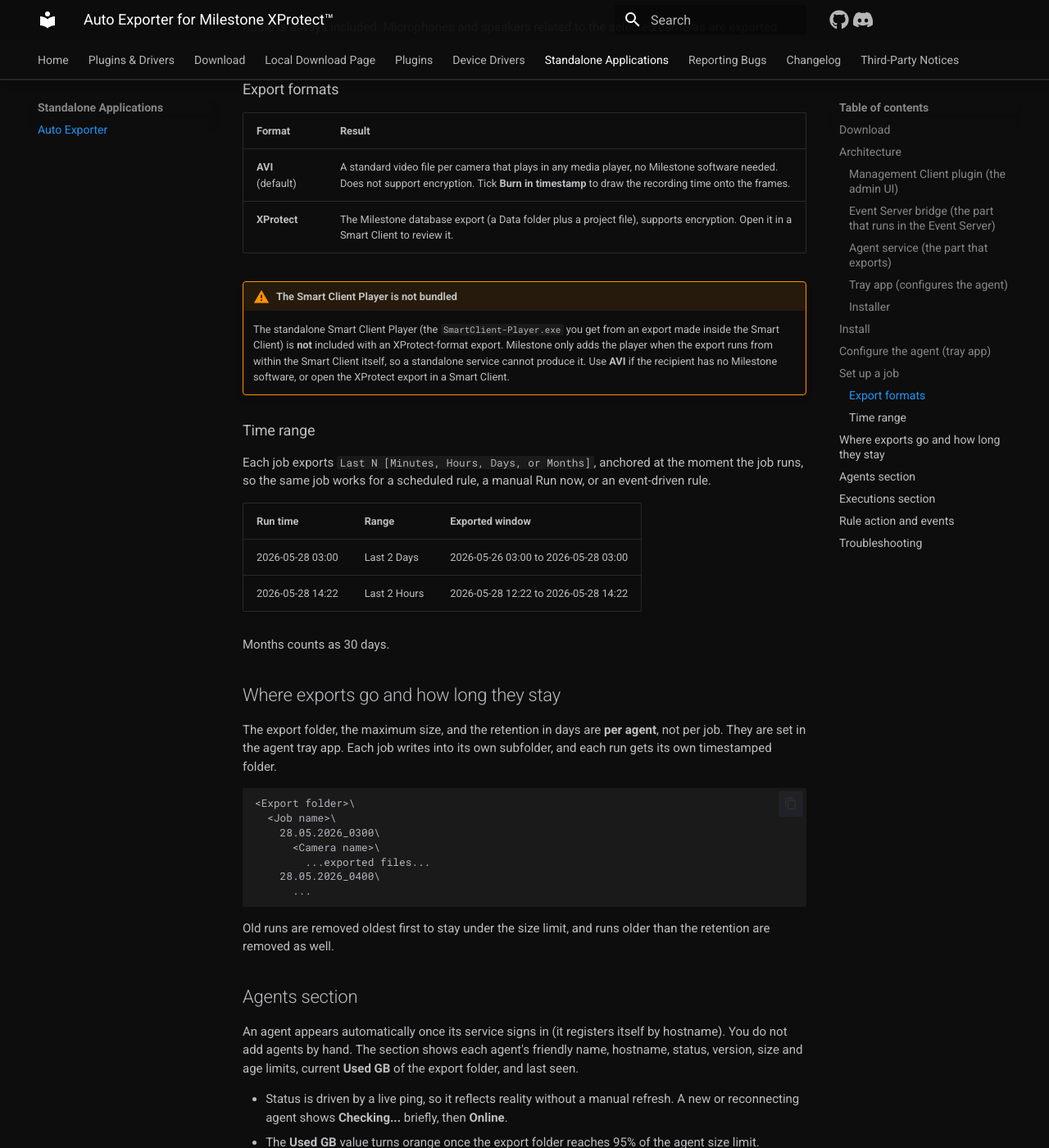
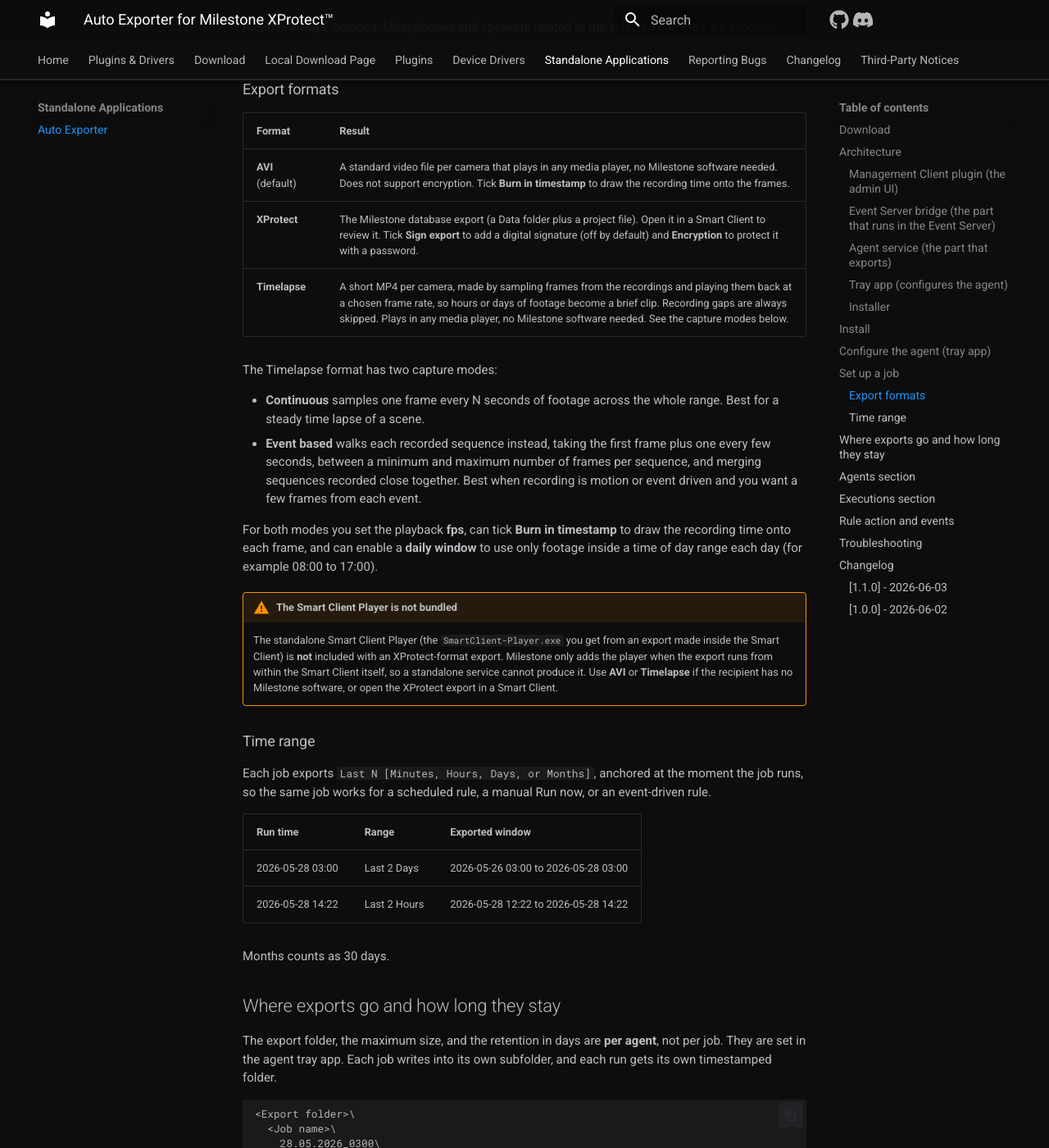
Before and after one commit to Cacsjep/mscp, an MkDocs documentation site: the page built from docs/standalone-applications/auto-exporter.md, in a window 1280 px wide and 1400 px high, scrolled down 3172 px. Shown: the whole window at 82% size. Built offline with MkDocs 1.6.1 and Material for MkDocs 9.7.7, drawn with Linux system fonts in a browser that asks for light colours; comment, search, counter and statistics services are not loaded; some of the changed text lies outside the part shown.

Commit message:
Update auto-exporter docs

```diff
--- a/docs/standalone-applications/auto-exporter.md
+++ b/docs/standalone-applications/auto-exporter.md
@@ -1,6 +1,6 @@
 ---
 title: "Auto Exporter for Milestone XProtect™"
-description: "Auto Exporter is a standalone Milestone XProtect™ application that runs scheduled and rule-triggered video exports (AVI or XProtect database) on the machine that stores them, with size and age limits, managed from the Management Client."
+description: "Auto Exporter is a standalone Milestone XProtect™ application that runs scheduled and rule-triggered video exports (AVI, XProtect database, or timelapse MP4) on the machine that stores them, with size and age limits, managed from the Management Client."
 ---
 
 <style>
@@ -56,7 +56,7 @@
 A Windows service installed on **each machine that stores exports**. It is a separate process and usually a separate machine for two reasons: exports are written to a folder on that machine's local disk, and the export pipeline is long-running and CPU and IO heavy, so it must not run inside the shared Event Server. The agent:
 
 - signs in to Milestone with its own credentials (as Local System) and registers itself in the Agents list,
-- runs the actual export (AVI or XProtect™ database) when a `RunJob` arrives or on a manual Run now,
+- runs the actual export (AVI, XProtect™ database, or timelapse MP4) when a `RunJob` arrives or on a manual Run now,
 - enforces the per-agent size and age limits on its export folder,
 - answers a live ping so its Online status and fields are current, and reports progress and the outcome of each run back to the Event Server bridge.
 
@@ -106,10 +106,18 @@
 | Format | Result |
 |---|---|
 | **AVI** (default) | A standard video file per camera that plays in any media player, no Milestone software needed. Does not support encryption. Tick **Burn in timestamp** to draw the recording time onto the frames. |
-| **XProtect** | The Milestone database export (a Data folder plus a project file), supports encryption. Open it in a Smart Client to review it. |
+| **XProtect** | The Milestone database export (a Data folder plus a project file). Open it in a Smart Client to review it. Tick **Sign export** to add a digital signature (off by default) and **Encryption** to protect it with a password. |
+| **Timelapse** | A short MP4 per camera, made by sampling frames from the recordings and playing them back at a chosen frame rate, so hours or days of footage become a brief clip. Recording gaps are always skipped. Plays in any media player, no Milestone software needed. See the capture modes below. |
+
+The Timelapse format has two capture modes:
+
+- **Continuous** samples one frame every N seconds of footage across the whole range. Best for a steady time lapse of a scene.
+- **Event based** walks each recorded sequence instead, taking the first frame plus one every few seconds, between a minimum and maximum number of frames per sequence, and merging sequences recorded close together. Best when recording is motion or event driven and you want a few frames from each event.
+
+For both modes you set the playback **fps**, can tick **Burn in timestamp** to draw the recording time onto each frame, and can enable a **daily window** to use only footage inside a time of day range each day (for example 08:00 to 17:00).
 
 !!! warning "The Smart Client Player is not bundled"
-    The standalone Smart Client Player (the `SmartClient-Player.exe` you get from an export made inside the Smart Client) is **not** included with an XProtect-format export. Milestone only adds the player when the export runs from within the Smart Client itself, so a standalone service cannot produce it. Use **AVI** if the recipient has no Milestone software, or open the XProtect export in a Smart Client.
+    The standalone Smart Client Player (the `SmartClient-Player.exe` you get from an export made inside the Smart Client) is **not** included with an XProtect-format export. Milestone only adds the player when the export runs from within the Smart Client itself, so a standalone service cannot produce it. Use **AVI** or **Timelapse** if the recipient has no Milestone software, or open the XProtect export in a Smart Client.
 
 ### Time range
 
@@ -172,6 +180,17 @@
 !!! note "Encryption password storage"
     An export encryption password is stored in the Milestone configuration. Use encryption only where that is acceptable, and restrict configuration database access with Milestone roles.
 
+## Changelog
+
+### [1.1.0] - 2026-06-03
+- Add: Timelapse export format.
+- Add: Sign export option for the XProtect format, off by default. Encryption stays a separate option.
+- Improve: Redesigned the job editor into General, Timerange, Cameras, and Output sections, showing only the options that apply to the chosen format.
+- Improve: Executions view shows a live progress bar column while a run is in flight.
+
+### [1.0.0] - 2026-06-02
+- Add: Auto Exporter standalone. Scheduled and rule triggered AVI or XProtect database exports, run by an agent service on the machine that stores them, with per agent size and age limits, managed from the Management Client.
+
 </div>
 
 <script>
```
Also changed, not shown: CHANGELOG.md (+0 -1 lines).
